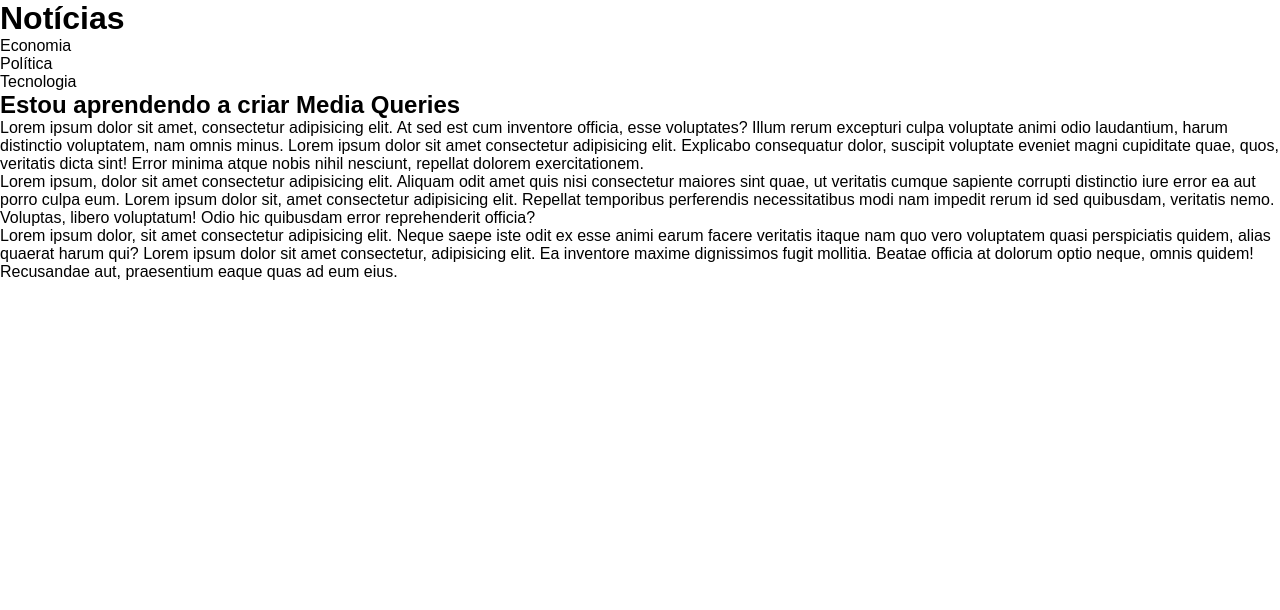
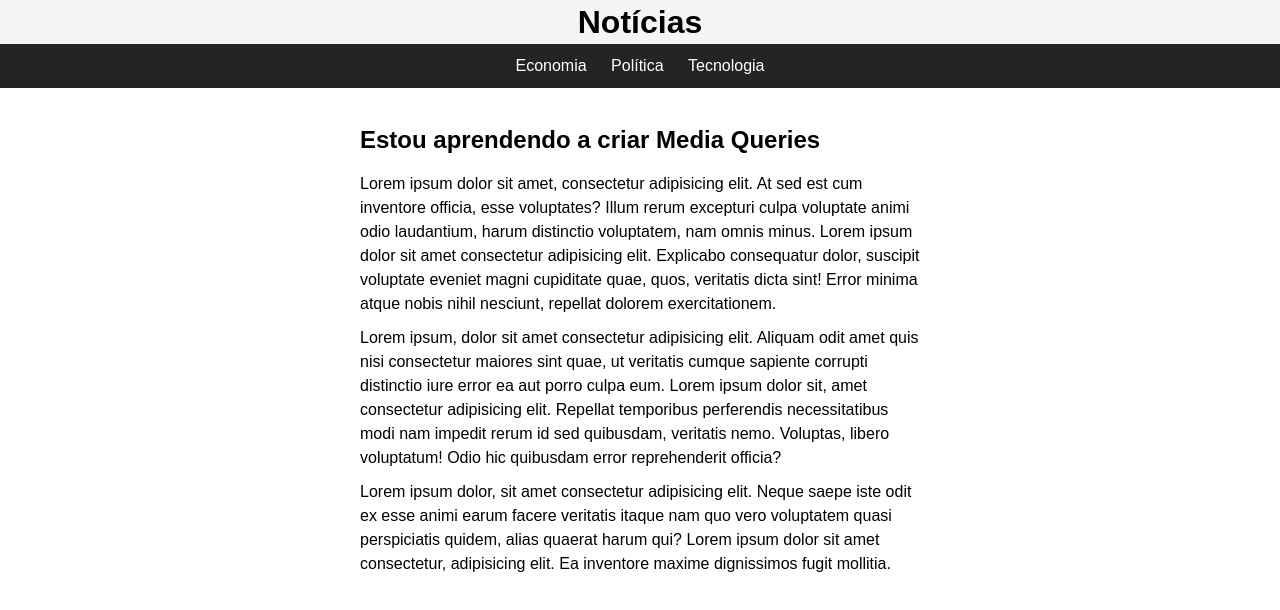
Before and after one commit to felipeverderamis/html-css, a plain HTML site: page estudos/media-queries/ex026/mq001/index.html in a window 1280 px wide. Drawn offline with Linux system fonts and the light colour scheme.

Commit message:
Criando o segundo Exercício

```diff
--- a/estudos/media-queries/ex026/mq001/estilos/impressora.css
+++ b/estudos/media-queries/ex026/mq001/estilos/impressora.css
@@ -8,7 +8,7 @@
 }
 
 html {
-    font-family: 'Courier New', Courier, monospace;
+    font-family: 'Times New Roman', Times, serif;
     font-size: 1em;
     line-height: 1.5em;
 }
@@ -16,3 +16,7 @@ html {
 menu {
     display: none;
 }
+
+article::after {
+    content: 'Este artigo foi impresso através do site www.cursoemvideo.com';
+}
--- a/estudos/media-queries/ex026/mq001/estilos/tela.css
+++ b/estudos/media-queries/ex026/mq001/estilos/tela.css
@@ -10,4 +10,45 @@
 html {
     font-family: Arial, Helvetica, sans-serif;
     font-size: 1em;
+    line-height: 1.5em;
 }
+
+header {
+    text-align: center;
+    background-color: #f5f5f5;
+}
+
+header > h1 {
+    padding: 10px;
+}
+
+menu ul {
+    list-style-type: none;
+    background-color: #242424;
+    text-align: center;
+
+}
+
+menu li {
+    display: inline-block;
+    padding: 10px;
+    color: white;
+}
+
+main {
+    padding-top: 40px;
+}
+
+h2 {
+    margin: 0 0 20px 0;
+}
+
+p {
+    margin-top: 10px;
+}
+
+article {
+    display: block;
+    width: 560px;
+    margin: auto;
+}
--- a/estudos/media-queries/ex026/mq001/index.html
+++ b/estudos/media-queries/ex026/mq001/index.html
@@ -8,7 +8,7 @@
     <link rel="stylesheet" href="estilos/impressora.css" media="print">
 </head>
 <body>
-    <head>
+    <header>
         <h1>Notícias</h1>
         <menu>
             <ul>
@@ -17,7 +17,7 @@
                 <li>Tecnologia</li>
             </ul>
         </menu>
-    </head>
+    </header>
     <main>
         <article>
             <h2>Estou aprendendo a criar Media Queries</h2>
@@ -26,7 +26,7 @@
 
             <p>Lorem ipsum, dolor sit amet consectetur adipisicing elit. Aliquam odit amet quis nisi consectetur maiores sint quae, ut veritatis cumque sapiente corrupti distinctio iure error ea aut porro culpa eum. Lorem ipsum dolor sit, amet consectetur adipisicing elit. Repellat temporibus perferendis necessitatibus modi nam impedit rerum id sed quibusdam, veritatis nemo. Voluptas, libero voluptatum! Odio hic quibusdam error reprehenderit officia?</p>
 
-            <p>Lorem ipsum dolor, sit amet consectetur adipisicing elit. Neque saepe iste odit ex esse animi earum facere veritatis itaque nam quo vero voluptatem quasi perspiciatis quidem, alias quaerat harum qui? Lorem ipsum dolor sit amet consectetur, adipisicing elit. Ea inventore maxime dignissimos fugit mollitia. Beatae officia at dolorum optio neque, omnis quidem! Recusandae aut, praesentium eaque quas ad eum eius.</p>
+            <p>Lorem ipsum dolor, sit amet consectetur adipisicing elit. Neque saepe iste odit ex esse animi earum facere veritatis itaque nam quo vero voluptatem quasi perspiciatis quidem, alias quaerat harum qui? Lorem ipsum dolor sit amet consectetur, adipisicing elit. Ea inventore maxime dignissimos fugit mollitia.</p>
         </article>
     </main>
 </body>
```
